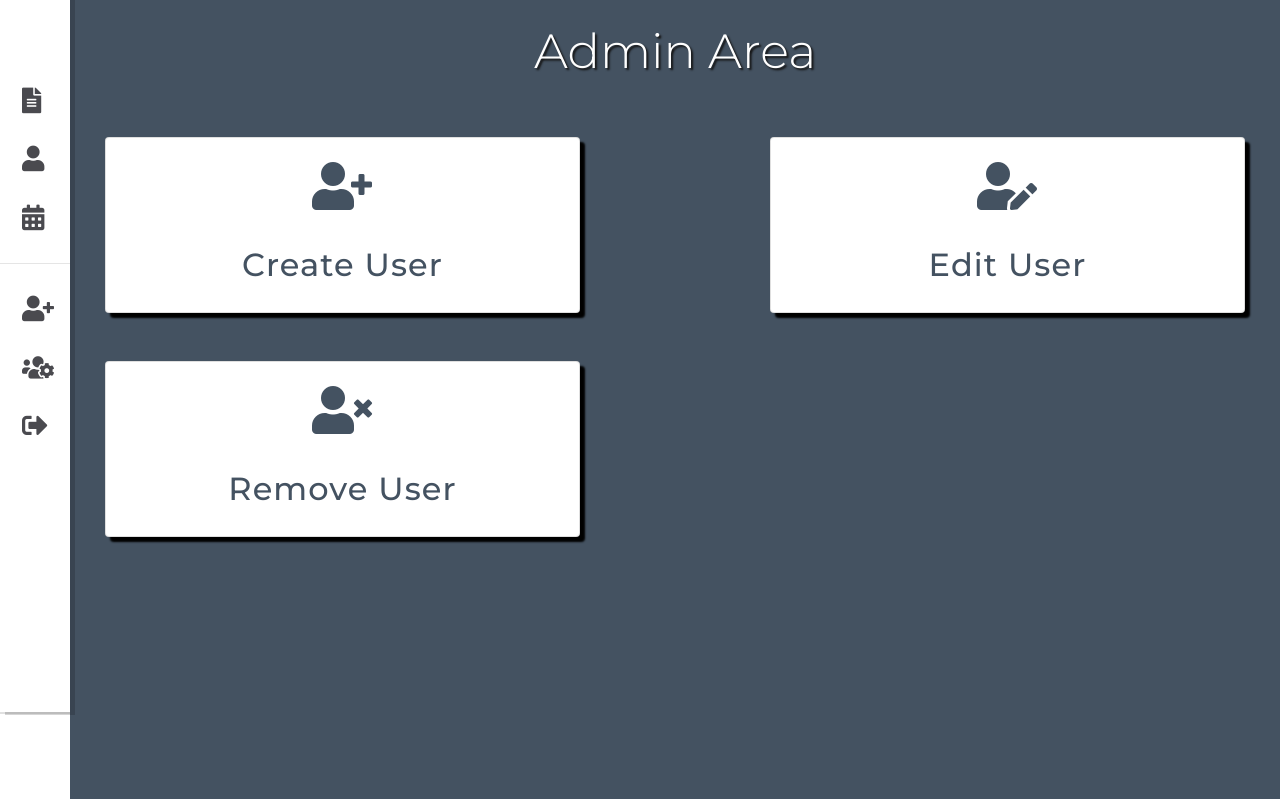
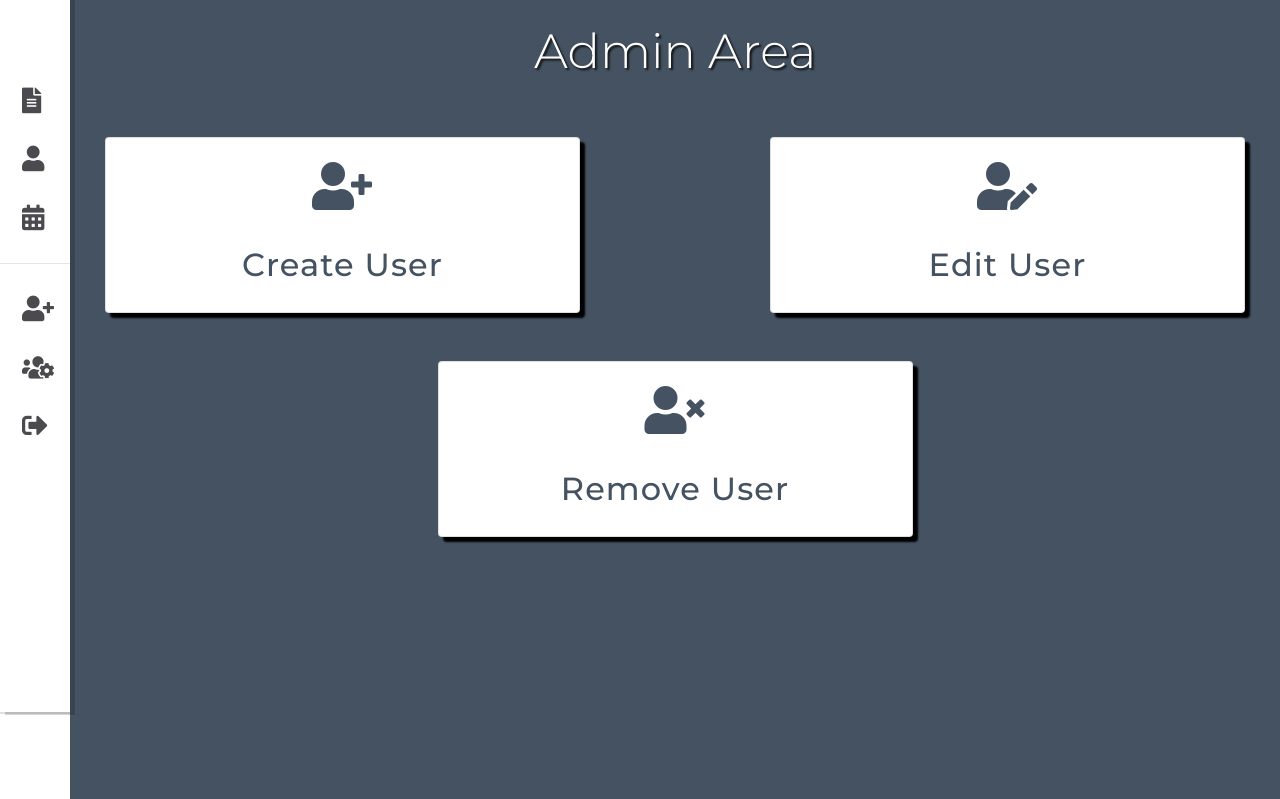
Before and after one commit to ShavingSeagull/TheHub, a Django app: page /admin-area/ in a window 1280 px wide. Shown: the part 88-887 px from the top of the page. Run offline with Django 3.2, Linux system fonts and the light colour scheme; the visitor is signed in with stand-in values (Sample User, id 1); some libraries are stand-ins or nearby versions.

Commit message:
Adjusted third card to be centered on Admin Area page

```diff
--- a/templates/administration/admin_area.html
+++ b/templates/administration/admin_area.html
@@ -28,8 +28,8 @@
                 <p>Edit User</p>
             </a>
         </div>
-        <div class="col-12 col-md-5 card selection-card p-4 mb-3 mb-md-5 text-center">
-            <a href="#">
+        <div class="col-12 col-md-5 card selection-card p-4 mb-3 mb-md-5 mx-auto text-center">
+            <a href="{% url 'delete_user' %}">
                 <p class="mb-4 mb-lg-5"><i class="fas fa-user-times"></i></p>
                 <p>Remove User</p>
             </a>
```
